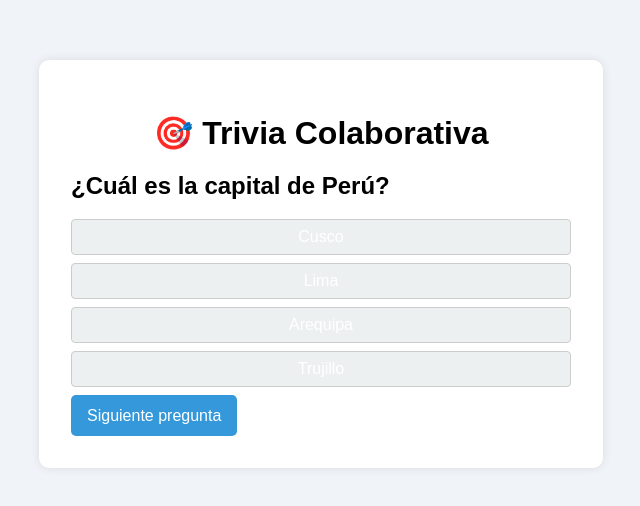
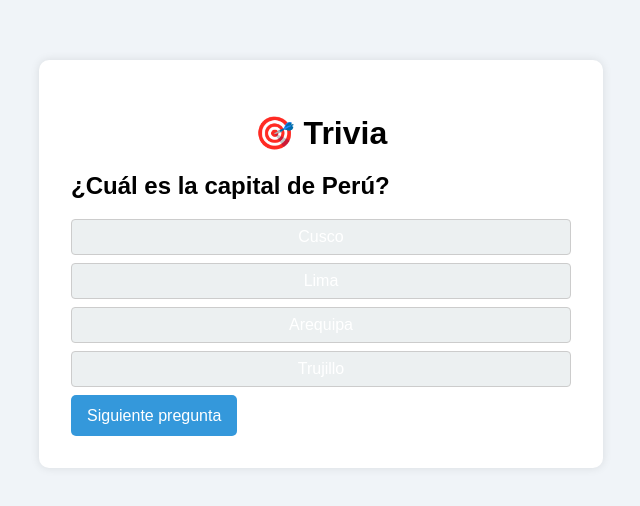
Before and after one commit to Mashernan/trivia, a plain HTML site: page index.html in a window 1280 px wide. Shown: the part 136-642 px from the top of the page, without its empty margins (319-959 px from the left). Drawn offline with Linux system fonts and the light colour scheme.

Commit message:
Update index.html

```diff
--- a/index.html
+++ b/index.html
@@ -8,7 +8,7 @@
 </head>
 <body>
   <div class="container">
-    <h1>🎯 Trivia Colaborativa</h1>
+    <h1>🎯 Trivia </h1>
     <div id="question-container"></div>
     <button id="next-btn">Siguiente pregunta</button>
   </div>
```
